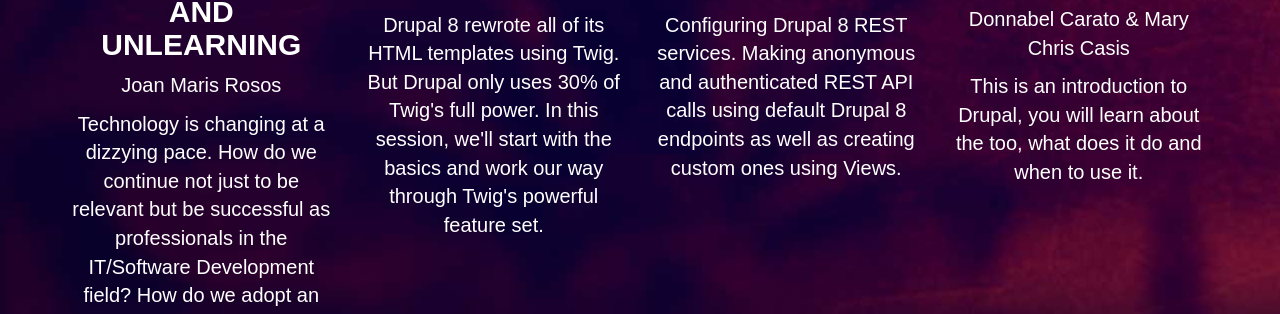
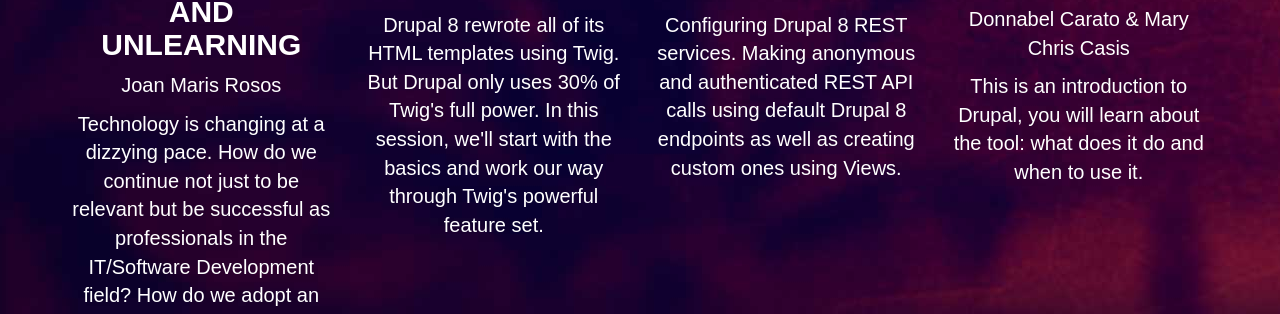
Before and after one commit to Luukyb/drupalcampcebu2017, a Jekyll site: the page built from schedule.html, in a window 1280 px wide and 900 px high, scrolled down 910 px. Shown: the part 185-499 px from the top of the window. Built offline with Jekyll 4.4.1, drawn with Linux system fonts in a browser that asks for light colours; nearby versions of some CDN libraries; some web fonts are replaced; some of the changed text lies outside the part shown.

Commit message:
Issue #52: Typo fixes.

```diff
--- a/schedule.html
+++ b/schedule.html
@@ -59,7 +59,7 @@
         <p class="session-level">Beginner</p>
         <h3 class="session-topic">Training: Introduction to Drupal</h3>
         <p class="session-speaker">Donnabel Carato & Mary Chris Casis</p>
-        <p class="session-description">This is an introduction to Drupal, you will learn about the too, what does it do and when to use it.</p>
+        <p class="session-description">This is an introduction to Drupal, you will learn about the tool: what does it do and when to use it.</p>
       </div>
     </div>
   </div>
@@ -271,7 +271,7 @@
       <div class="col-md-10 col-md-push-1 session">
         <p class="session-room">Iamik's Chicken and Beer</p>
         <h3 class="session-topic">Drupalcamp Party</h3>
-        <p class="session-description">Join is to celebrate another Drupalcamp Cebu with some games, prizes and local food / drinks.<br />Address: 77 Tres Borces St., Mabolo Cebu City, Cebu</p>
+        <p class="session-description">Join us to celebrate another Drupalcamp Cebu with some games, prizes and local food / drinks.<br />Address: 77 Tres Borces St., Mabolo Cebu City, Cebu</p>
       </div>
     </div>
   </div>
```
